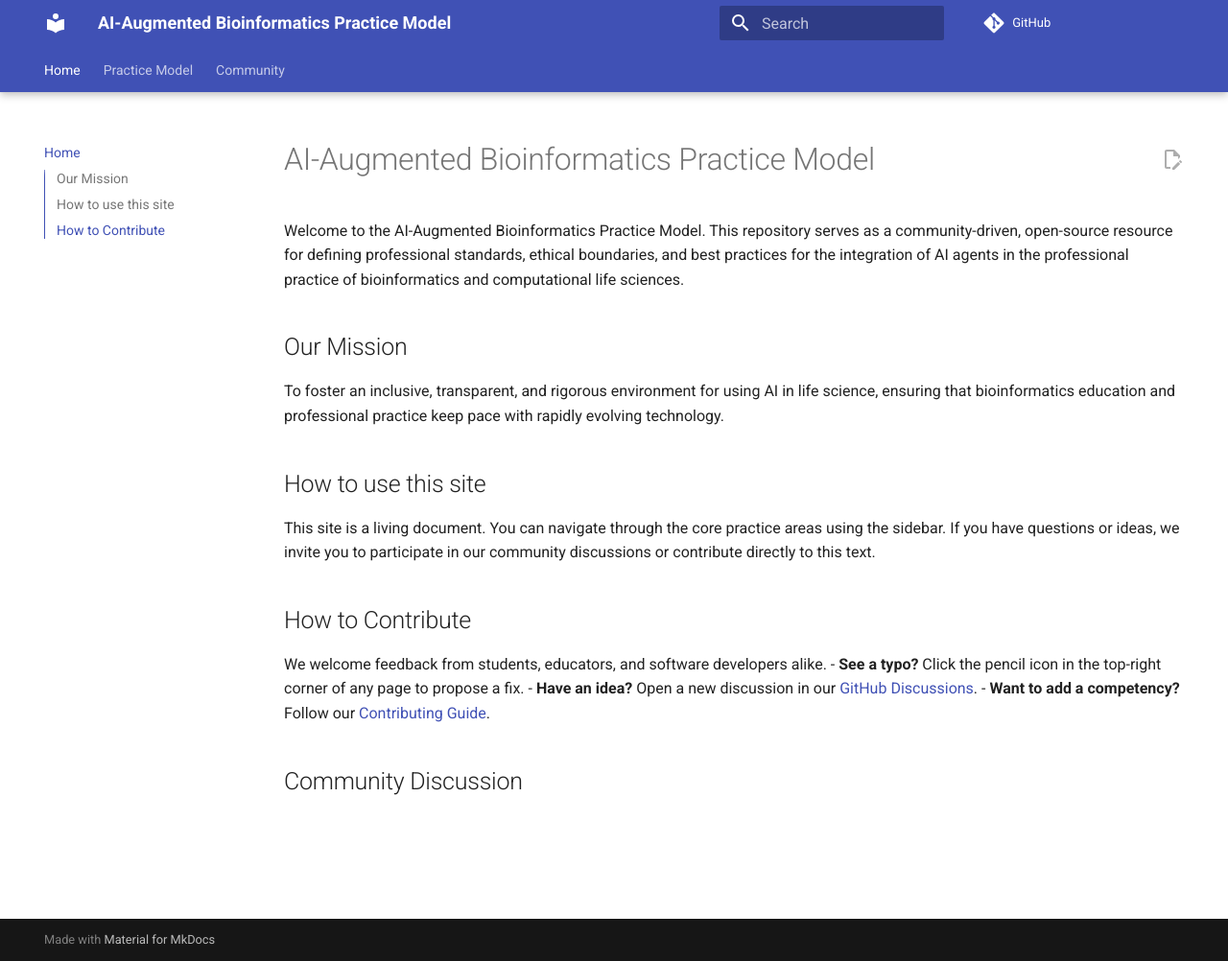
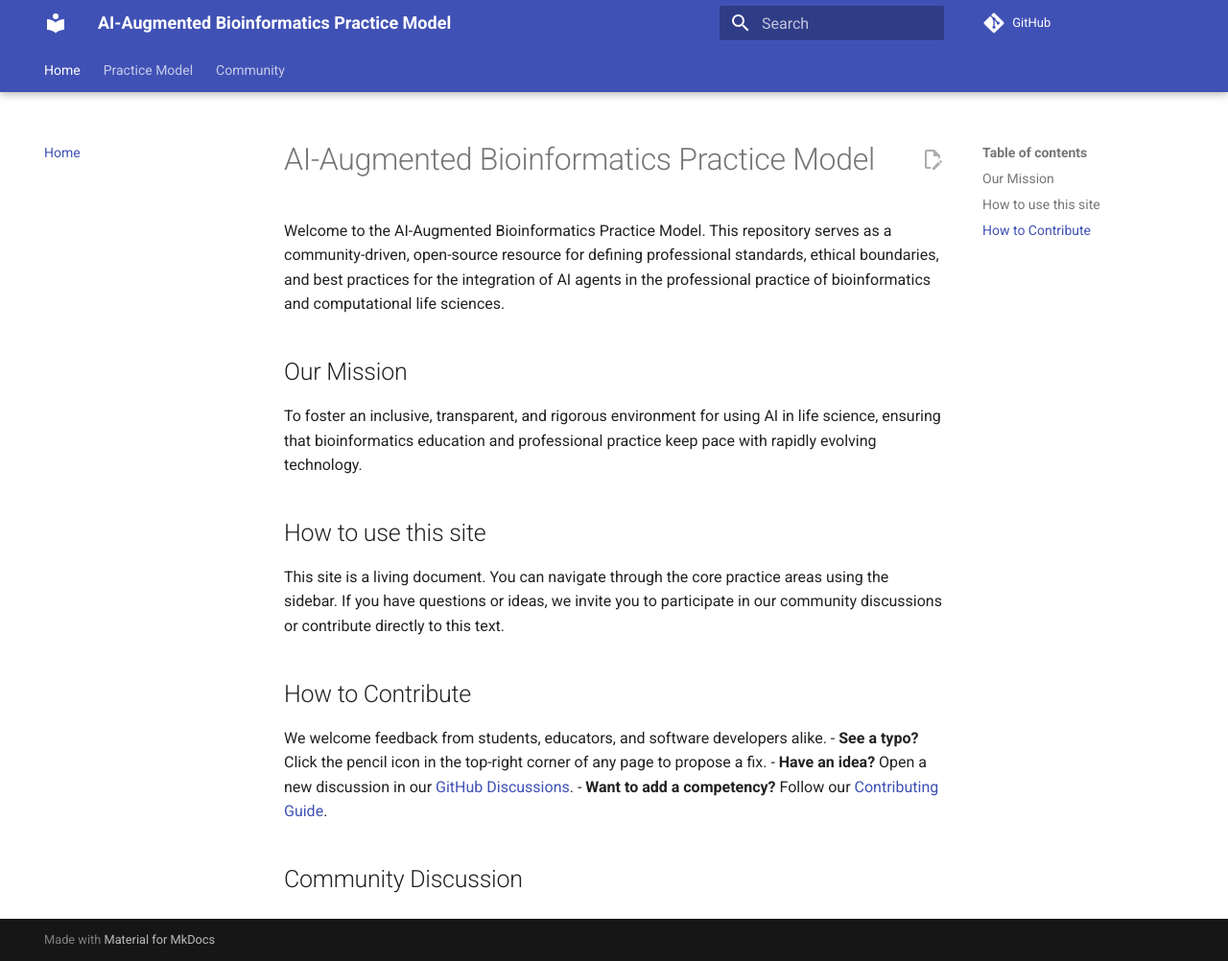
Before and after one commit to larisa-msoto/ai-bioinformatics-practice-model, an MkDocs documentation site: the page built from docs/index.md, in a window 1280 px wide and 1002 px high. Shown: the whole window at 96% size. Built offline with MkDocs 1.6.1 and Material for MkDocs 9.7.7, drawn with Linux system fonts in a browser that asks for light colours; comment, search, counter and statistics services are not loaded.

Commit message:
fixed navigation bar issue

```diff
--- a/mkdocs.yml
+++ b/mkdocs.yml
@@ -34,14 +34,13 @@ theme:
   name: material
   locale: en
   custom_dir: overrides
-  include_sidebar: true
   features:
     - navigation.tabs
     - navigation.tabs.sticky
     - navigation.sections
     - navigation.top
     - toc.follow
-    - toc.integrate
+    #- toc.integrate
     - search.suggest
     - search.highlight
     - content.action.edit
@@ -54,10 +53,6 @@ theme:
     - scheme: slate
       primary: indigo
       accent: deep purple
-
-  markdown_extensions:
-  - toc:
-      permalink: true
 
 plugins:
   - search
```
